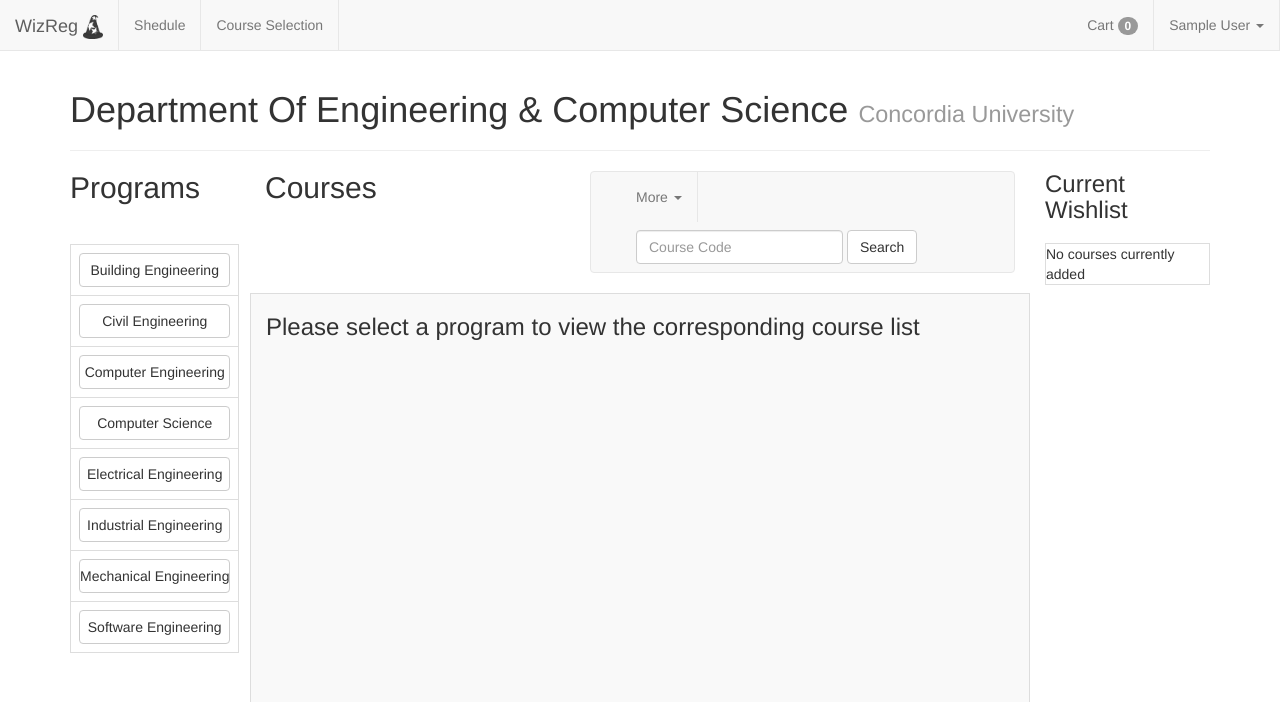
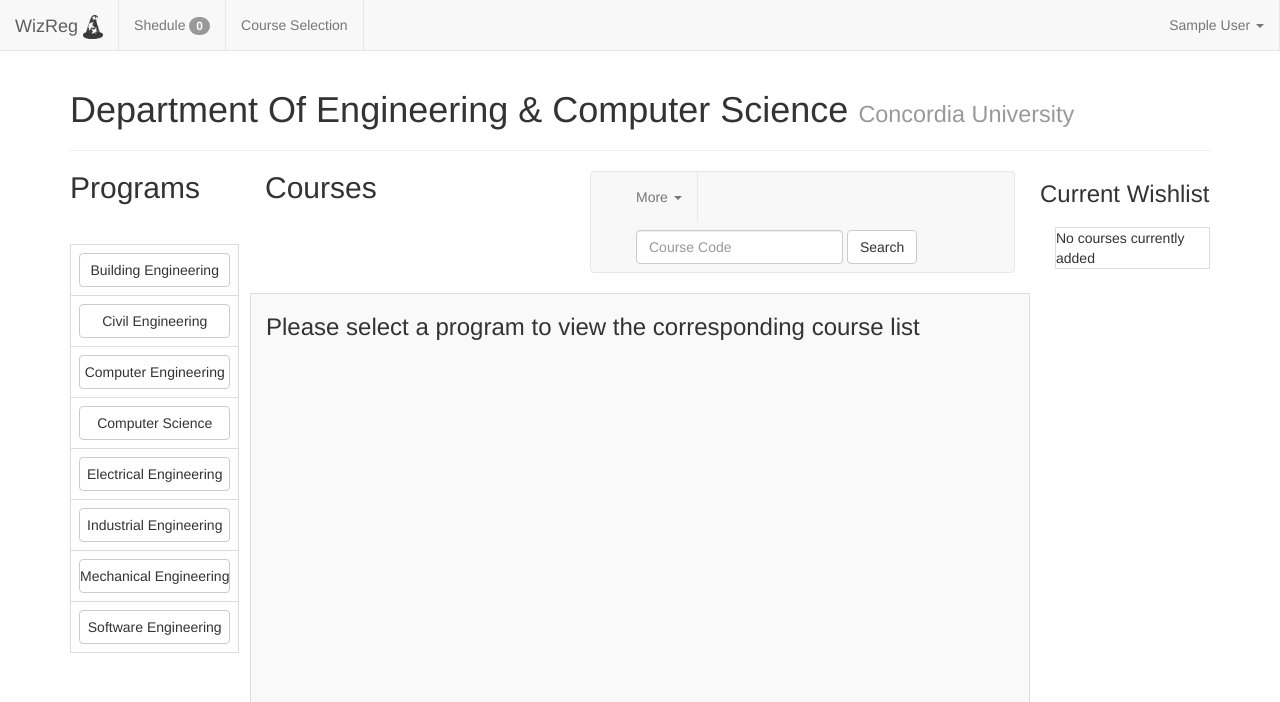
Before and after one commit to grodtron/SOEN341, a Django app: page /course-selection in a window 1280 px wide. Shown: the top 702 px of the page. Run offline with Django 3.2, Linux system fonts and the light colour scheme; the visitor is signed in with stand-in values (Sample User, id 1); data comes from the database, SQL or seed files in the repository; data that the repository does not hold is empty; some libraries are stand-ins or nearby versions.

Commit message:
Removed Cart in nav bar -> moved link to schedule. Slight css formating

```diff
--- a/home/static/css/custom.css
+++ b/home/static/css/custom.css
@@ -200,6 +200,14 @@ input:required:valid {
 	padding:0px;
 }
 
+tbody>tr .time{
+	font-size: 11px;
+}
+
+.table-hover tbody tr:hover td{
+	background-color: #e4e4e4;
+}
+
 .scheduleHead{
 	text-align:center;
 	background-color:#C2C2C2;
@@ -210,9 +218,10 @@ input:required:valid {
 
 .fixedWidth{
 	table-layout: fixed;
+
 }
 
-.table>tbody>tr>td{
+.fixedWidth>tbody>tr>td{
 	padding:0px;
 }
 
@@ -233,3 +242,13 @@ input:required:valid {
 #wishlist #button-col{
    width:64px;
 }
+
+.noPad{
+	padding:0px;
+}
+
+.leftPad{
+	padding-top:10px;
+	padding-left:10px;
+	padding-right:0px;
+}
--- a/home/templates/home/base.html
+++ b/home/templates/home/base.html
@@ -41,7 +41,7 @@
                <span class="icon-bar"></span>
                <span class="icon-bar"></span>
             </button>
-            <a class="navbar-brand" href="/schedule">WizReg <img id="wiz-logo" alt="wizard hat" src="{% static "img/hat3.png" %}"/></a>
+            <a class="navbar-brand" href="/shopping-cart">WizReg <img id="wiz-logo" alt="wizard hat" src="{% static "img/hat3.png" %}"/></a>
          </div>
          {% endblock %}
 
@@ -52,14 +52,13 @@
             {% block navbar_content %}
             <!-- navbar links -->
             <ul class="nav navbar-nav ">
-               <li class="firstBorder"><a href="/schedule">Shedule</a></li>
+               <li class="firstBorder"><a href="/shopping-cart">Shedule <span id="shopping-cart-badge" class="badge">...</span></a></li>
                <li><a href="/course-selection">Course Selection</a></li>
             </ul> <!-- End navbar links -->
 
             <!-- navbar profile dropdown -->
 
             <ul class="nav navbar-nav navbar-right">
-               <li><a href="/shopping-cart">Cart <span id="shopping-cart-badge" class="badge">...</span></a></li>
                <li class="dropdown">
                <a class="dropdown-toggle" data-toggle="dropdown" href="#">
                   {{ user.get_full_name}}
--- a/home/templates/home/course-selection.html
+++ b/home/templates/home/course-selection.html
@@ -5,17 +5,7 @@
 {% block title %}Course Selection Page{% endblock %}
 
 {% block content %}
-<script>
-function searchCode(){
-	var code = document.getElementById('search_code').value;
-	var code = code.toUpperCase();
-	var res = code.match(/^[A-Z]{1,4}[0-9]{0,3}$/);
-	document.getElementById('demo').innerHTML=res;
-	if(res != null){
-		document.getElementById('index').href="/course-selection/"+code;
-		}
-}
-</script>
+
 
 <div class="container">
 	<h1>Department Of Engineering & Computer Science <small>Concordia University</small></h1>
@@ -133,7 +123,7 @@ function searchCode(){
 					<h3> Please select a program to view the corresponding course list </h3>
 				</div>
 				{% else %}
-				<div style="height:410px;overflow-y:scroll;" class="col-md-12 table-bordered">
+				<div style="height:410px;overflow-y:scroll" class="col-md-12 table-bordered">
 					<table class="table table-striped">
 						{% for course in courses %}
 						<tr>
@@ -147,13 +137,31 @@ function searchCode(){
 				{% endif %}
 			</div>
 		</div>
-		<div class="col-md-2">
-			<h3 class="inline"> Current Wishlist </h3>
-			</br></br>
-			<table id="wishlist-sidebar" class="table table-striped table-bordered">
-            <tr><td>...</tr></td>
-			</table>
+		<div class="col-md-2 leftPad">
+			<div class="container-fluid noPad">
+				<h3 class="inline"> Current Wishlist </h3>
+				</br></br>
+				<div class="container-fluid">
+					<table id="wishlist-sidebar" class="table table-striped table-bordered">
+						<tbody>
+		            		<tr><td>...</td></tr>
+		            	</tbody>
+					</table>
+				</div>
+			</div>
 		</div>
 	</div>
 </div>
+
+<script>
+function searchCode(){
+	var code = document.getElementById('search_code').value;
+	code = code.toUpperCase();
+	var res = code.match(/^[A-Z]{1,4}[0-9]{0,3}$/);
+	document.getElementById('demo').innerHTML=res;
+	if(res != null){
+		document.getElementById('index').href="/course-selection/"+code;
+		}
+}
+</script>
 {% endblock %}
--- a/home/templates/home/schedule.html
+++ b/home/templates/home/schedule.html
@@ -4,7 +4,7 @@
 
 {% block content %}
 <div class="container scheduleContainer">
-	<table class="table table-striped table-bordered fixedWidth" id="calendar">
+	<table class="table table-striped table-bordered table-hover fixedWidth" id="calendar">
 		<thead>
 		</thead>
 		<tbody>
--- a/home/templates/shopping-cart/tags/add-button.html
+++ b/home/templates/shopping-cart/tags/add-button.html
@@ -1,9 +1,9 @@
 <button type="button"
         id="shopping-btn-{{ id }}"
         data-id="{{ id }}"
-        data-remove-text="&#x2796;"
-        data-add-text="&#x2795;"
-        data-loading-text="&#8230;"
+        data-remove-text="-"
+        data-add-text="+"
+        data-loading-text="..."
         class="btn btn-success shopping-btn"
         autocomplete="off">
 </button>
--- a/home/templates/shopping-cart/view.html
+++ b/home/templates/shopping-cart/view.html
@@ -7,6 +7,7 @@
 
 {% block content %}
 
+<div class="container-fluid">
    <div class="row">
       <div class="col-md-4">
          <div class="container" id="wishlist">
@@ -48,12 +49,13 @@
       <div class="col-md-8">
 
          <div class="container scheduleContainer wishlist-sched">
-         <table class="table table-striped table-bordered fixedWidth" id="calendar">
+            <table class="table table-striped table-bordered table-hover fixedWidth" id="calendar">
                <thead>
                </thead>
                <tbody>
                </tbody>
             </table>
+         </div>
       </div>
    </div>
 </div>
--- a/home/views.py
+++ b/home/views.py
@@ -13,10 +13,6 @@ def index(request):
       return render(request, 'home/base.html', {})
    else:
       return login_view(request)
-
-@login_required
-def schedule(request):
-  return render(request , 'home/schedule.html', {})
 
 @login_required
 def student_record(request):
--- a/soen341/urls.py
+++ b/soen341/urls.py
@@ -8,7 +8,6 @@ urlpatterns = patterns('',
     url(r'^admin/', include(admin.site.urls)),
     url(r'^$', 'home.views.index', name='home'),
     url(r'^student-record$', 'home.views.student_record', name='student-record'),
-    url(r'^schedule$', 'home.views.schedule' , name='schedule'),
 
 
     url(r'^course-selection$', 'home.views.course_selection', name='course-selection'),
```
Also changed, not shown: home/templates/home/course-details.html (+8 -6 lines). Lines whose indentation alone changed are shown as unchanged.
